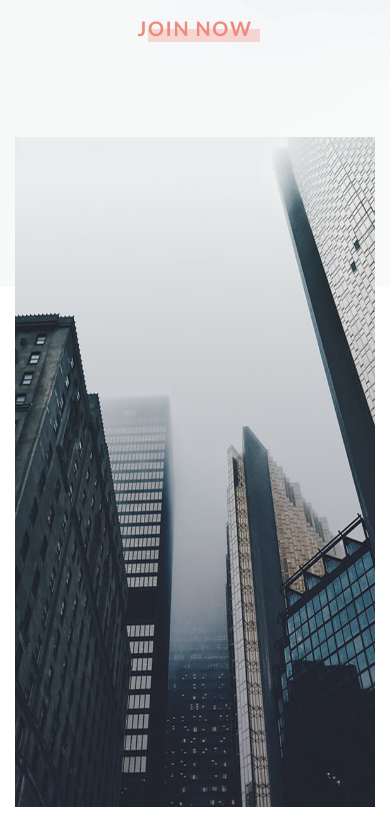
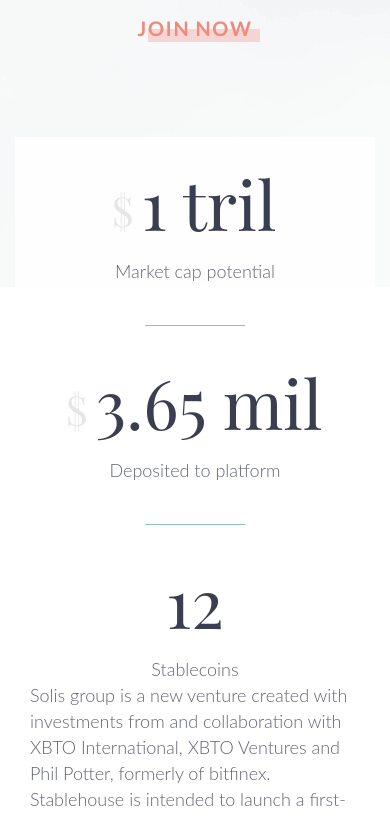
Before and after one commit to NatalinaMatioshko/first-exam-project, a plain HTML site: page index.html in a window 390 px wide. Shown: the part 557-1375 px from the top of the page. Drawn offline with Linux system fonts and the light colour scheme; files whose address does not match are found by name; a web font is replaced by a local one.

Commit message:
fix info section

```diff
--- a/scss/main.scss
+++ b/scss/main.scss
@@ -104,6 +104,20 @@
     // @media screen and (max-width: 992px) {
     //   min-height: 993px;
     // }
+  }
+
+  &_2 {
+    position: relative;
+    z-index: 10; /* щоб завжди бути поверх hero */
+    margin-top: -150px; /* наскільки сильно блок заходить на hero */
+
+    @media screen and (max-width: 992px) {
+      margin-top: -100px;
+    }
+
+    @media screen and (max-width: 768px) {
+      margin-top: -50px;
+    }
   }
 
   &_7 {
@@ -355,13 +369,19 @@
   padding-bottom: 45px;
 
   @media screen and (max-width: 992px) {
-    background-image: url(../assets/img/);
+    // background-image: url(../assets/img/pictures/info_img@1x.jpg);
     position: static;
+    // opacity: 0.5;
     flex-direction: column;
     width: 100%;
     top: auto;
     right: auto;
     padding: 30px 15px;
+  }
+}
+.info_img {
+  @media screen and (max-width: 992px) {
+    display: none;
   }
 }
 
```
Also changed, not shown: css/main.css, 2 other files.
